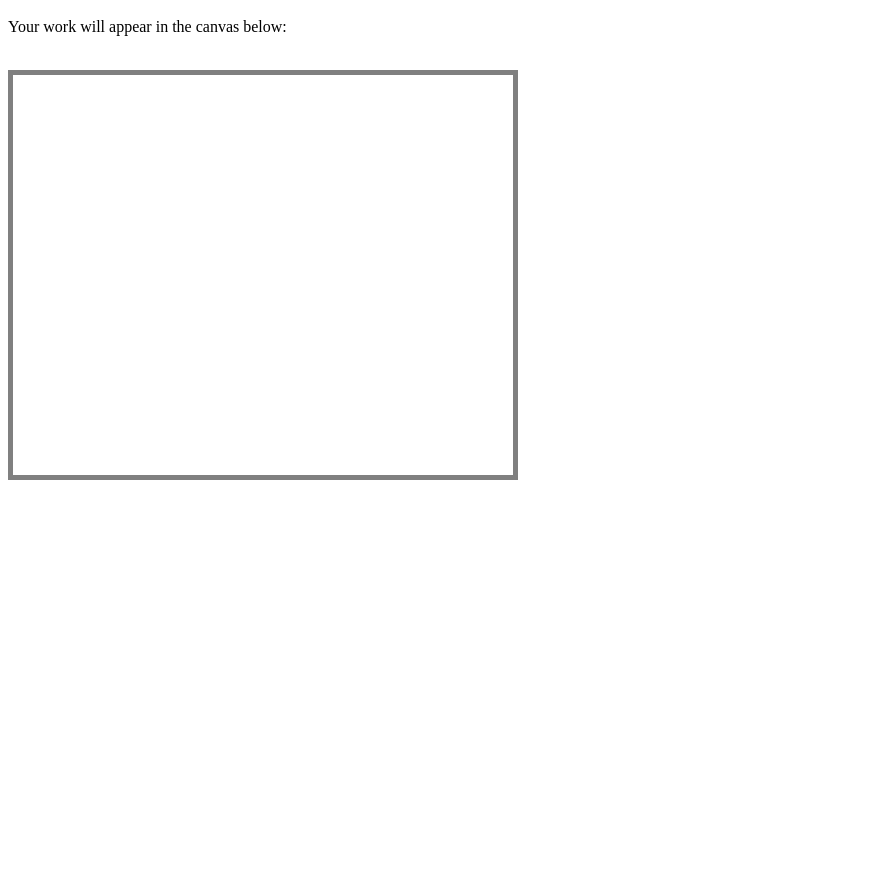
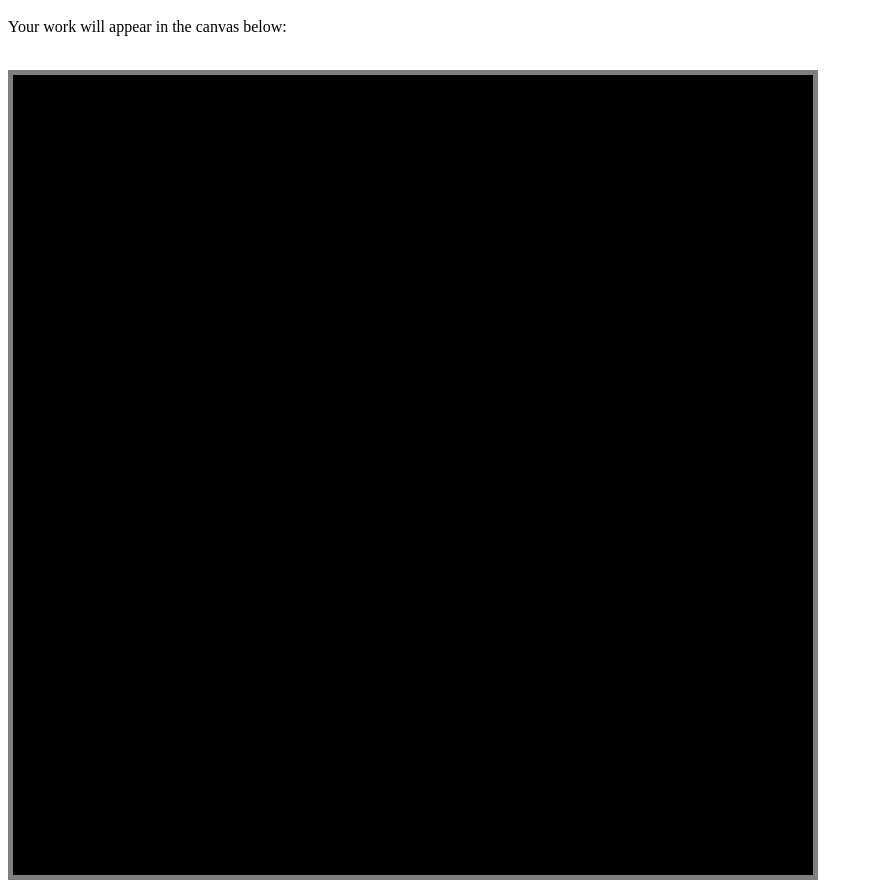
Before and after one commit to jayllybeans/StarField, a plain HTML site: page index.html in a window 1280 px wide. Shown: the part 48-936 px from the top of the page, without its empty margins (0-873 px from the left). Before the commit the page ends 800 px from the top, so only its background shows below. Drawn offline with Linux system fonts and the light colour scheme.

Commit message:
Got the pencil to draw

```diff
--- /dev/null
+++ b/code.js
@@ -0,0 +1,19 @@
+let canvas = document.getElementById("myCanvas");
+let pencil = canvas.getContext("2d");
+
+import {Star} from "./star.js";
+
+let testStar = new Star(pencil);
+
+function gameLoop() {
+    //draw background
+    pencil.fillStyle = "black";
+    pencil.fillRect(0, 0, canvas.clientWidth, canvas.height);
+    //draw stars
+    testStar.draw();
+    //the stars go shimmy
+
+    //recycle stars
+}
+
+setInterval(gameLoop, 50);
--- a/index.html
+++ b/index.html
@@ -7,8 +7,8 @@
 <body>
     <h1>Canvas Challenges</h1>
     <p>Your work will appear in the canvas below:</p><br>
-    <canvas id="myCanvas" height="400" width = "500"></canvas>
+    <canvas id="myCanvas" height="800" width = "800"></canvas>
 
-    <script src="challenges.js"></script>
+    <script type = "module" src="code.js"></script>
 </body>
 </html>
--- /dev/null
+++ b/star.js
@@ -0,0 +1,17 @@
+export class Star {
+    x = 50;
+    y = 50;
+    color = "white";
+
+    constructor(pencil){
+        this.pencil = pencil;
+    }
+
+    draw(pencil) {
+        this.pencil.beginPath();
+        this.pencil.arc(this.x, this.y, 50, 0, Math.Pi * 2);
+        this.pencil.fillStyle = this.color;
+        this.pencil.fill();
+        this.pencil.closePath();
+    }
+}
```
Also changed, not shown: starfield.js (deleted, +0 -14 lines).
